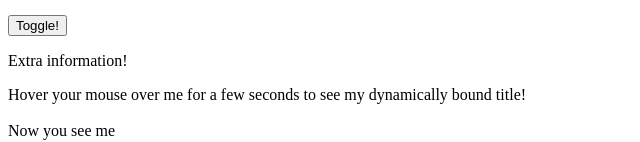
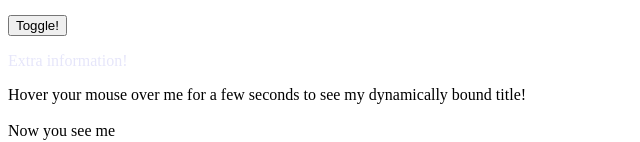
Before and after one commit to maratoshmiansky/practice-vuejs, a plain HTML site: page index.html in a window 1280 px wide. Both pictures are taken after a click on the button "Toggle!". Shown: the part 212-354 px from the top of the page, without its empty margins (0-640 px from the left). Drawn offline with nearby package versions, Linux system fonts and the light colour scheme.

Commit message:
add color transition to toggle button

```diff
--- a/index.html
+++ b/index.html
@@ -6,6 +6,12 @@
     <script src="https://cdn.jsdelivr.net/npm/vue/dist/vue.js"></script>
     <script src="index.js" defer></script>
   </head>
+  <style>
+    .disabled {
+      color: lavender;
+      transition: color 1s ease;
+    }
+  </style>
   <body>
     <h1>Hello from HTML!</h1>
     <div id="app">
@@ -14,7 +20,7 @@
       {{ misc }}<br><br>
       <button v-on:click="changeMessage()">Click it!</button><br><br>
       <div><button v-on:click="showInfo = !showInfo">Toggle!</button>
-      <p v-if="showInfo">Extra information!</p>
+      <p v-bind:class="{disabled: showInfo}">Extra information!</p>
       </div>
     </div>
     <div id="app-2">
```
